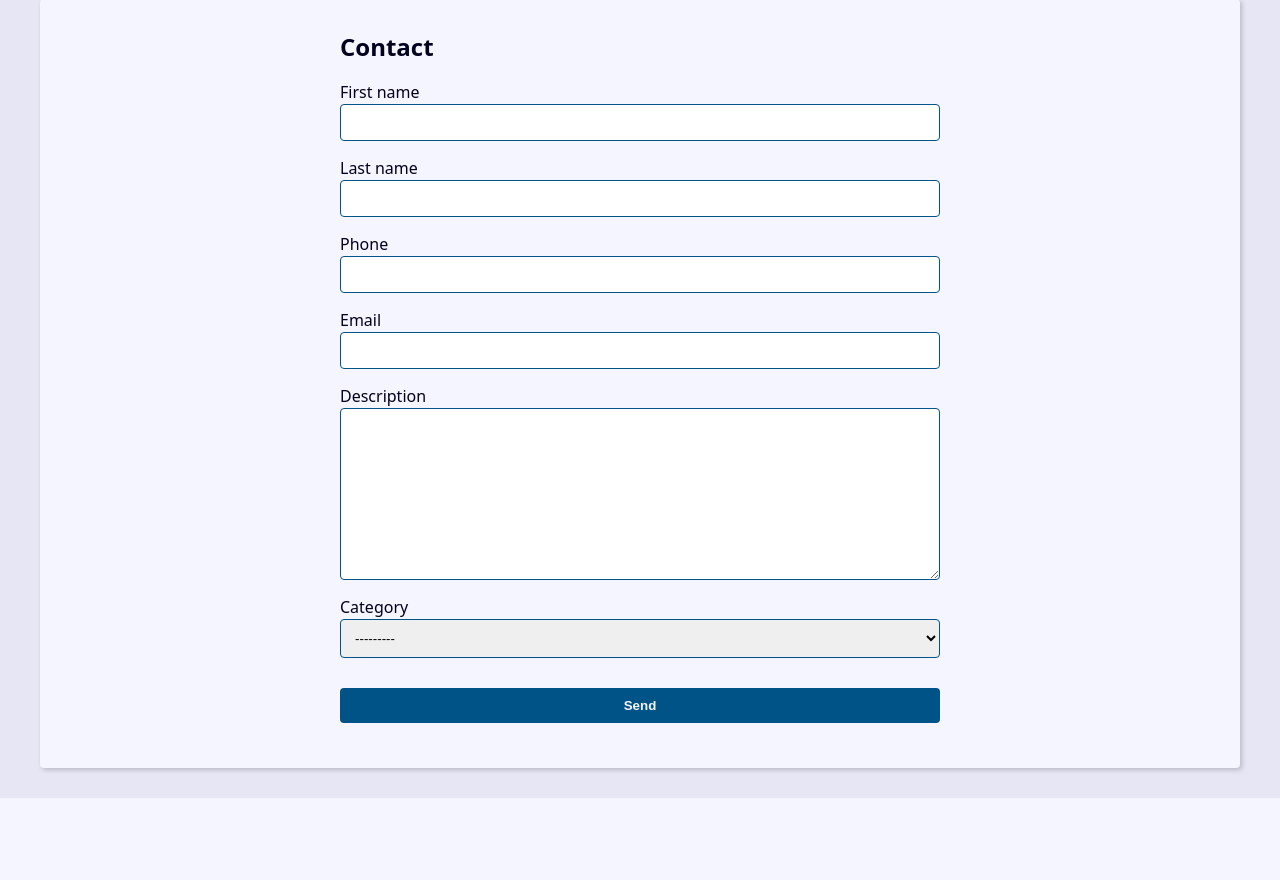
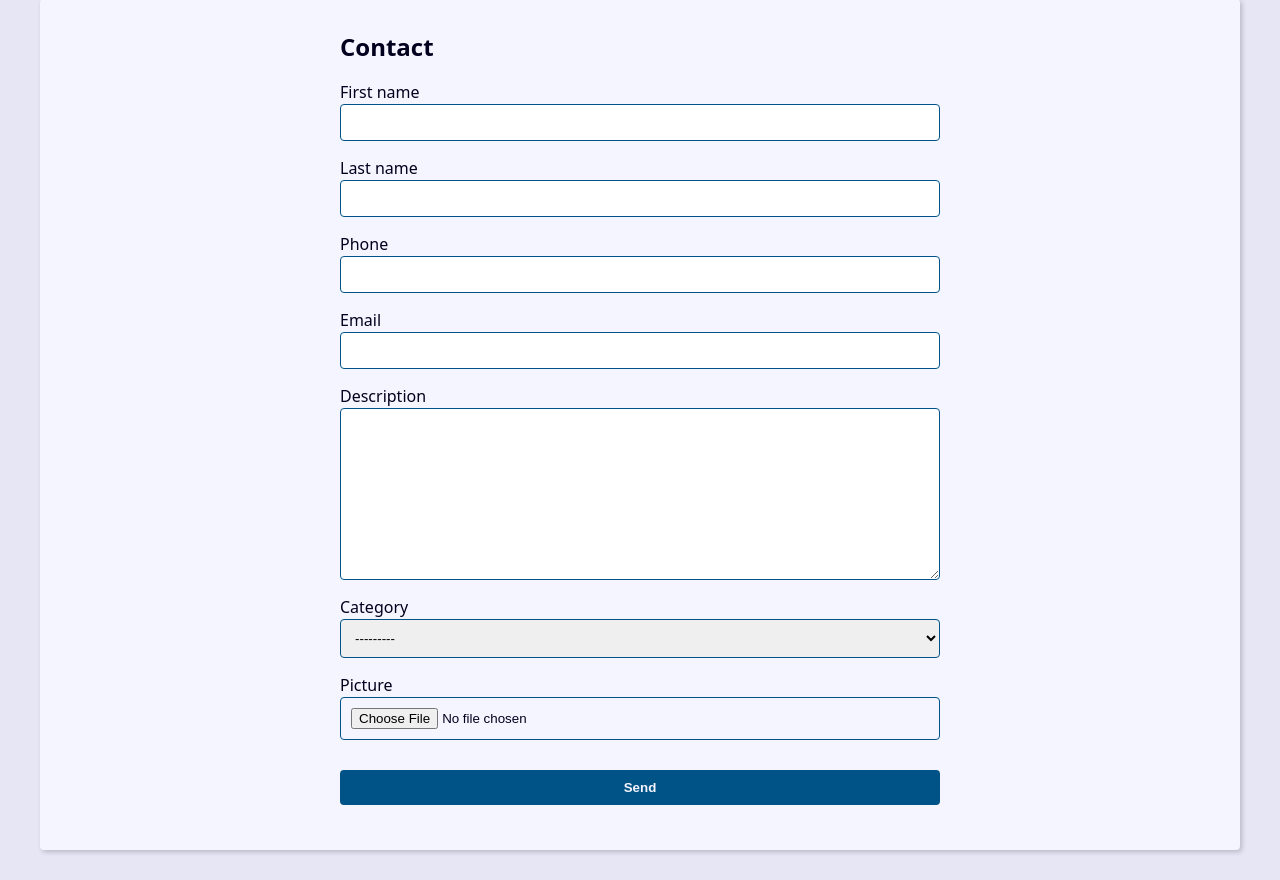
Before and after one commit to Alex-Junior-Dev/Python_Agenda, a Django app: template contact/templates/contact/create.html in a window 1280 px wide. Shown: the part 270-1150 px from the top of the page. Before the commit the page ends 1068 px from the top, so only its background shows below. Run offline with Django 5.2, Linux system fonts and the light colour scheme; the template is opened without the code that fills it: values that come from a table or form of the project are taken from there, others are empty; parts of the project's set-up code (start-up, migrations or seed data) failed here and were passed over.

Commit message:
Added the picture field and the logic to send and show the picture file

```diff
--- a/contact/forms.py
+++ b/contact/forms.py
@@ -6,52 +6,21 @@ from . import models
 
 
 class ContactForm(forms.ModelForm):
-    # first_name = forms.CharField(
-    #     widget=forms.TextInput(
-    #         attrs={
-    #             'class': 'classe-a classe-b',
-    #             'placeholder': 'Aqui veio do init',
-    #         }
-    #     ),
-    #     label='Primeiro Nome',
-    #     help_text='Texto de ajuda para seu usuário',
-    # )
-
-    # Qualquer = forms.CharField(
-    #     widget=forms.TextInput(
-    #         attrs={
-    #             'class': 'classe-a classe-b',
-    #             'placeholder': 'Aqui veio do init',
-    #         }
-    #     ),
-    #     label='Qualquer criado pelo forms',
-    #     help_text='Texto de ajuda para seu usuário',
-    # )
-
-
-    def __init__(self, *args, **kwargs):
-        super().__init__(*args, **kwargs)
-
-        # self.fields['first_name'].widget.attrs.update({
-        #     'class': 'classe-a classe-b',
-        #     'placeholder': 'Aqui veio do init',
-        # })
+    picture = forms.ImageField(
+        widget=forms.FileInput(
+            attrs={
+                'accept': 'image/*'
+            }
+        )
+    )
 
     class Meta:
         model = models.Contact
         fields = (
             'first_name', 'last_name', 'phone', 'email', 'description',
-            'category',
+            'category', 'picture',
         )
 
-        # widgets = {
-        #     'first_name': forms.TextInput(
-        #         attrs={
-        #             'class': 'classe-a classe-b',
-        #             'placeholder': 'Escreva aqui',
-        #         }
-        #     )
-        # }
 
     def clean(self):
         cleaned_data = self.cleaned_data
--- a/contact/templates/contact/contact.html
+++ b/contact/templates/contact/contact.html
@@ -12,6 +12,12 @@
         <p><b>Created Date: </b> {{ contact.created_date }}</p>
         <p><b>Description: </b> {{ contact.description }}</p>
         <p><b>Category: </b> {{ contact.category.name }}</p>
+
+        {% if contact.picture %}
+        <p>
+            <img src="{{contact.picture.url}}" alt="{{contact.first_name}} {{contact.last_name}}">
+        </p>
+        {% endif %}
 
         <div class="contact-links">
             <a  class="btn btn-link" href="{% url "contact:update" contact.id %}">Update</a>
--- a/contact/templates/contact/create.html
+++ b/contact/templates/contact/create.html
@@ -22,7 +22,14 @@
                         {% if field.help_text %}
                             <p class="help_text">{{ field.help_text }}</p>
                         {% endif %}
+
                     </div>
+
+                    {% if field.name == 'picture' and field.value.url %}
+                        <div class="form-group">
+                            <img src="{{field.value.url}}" alt="">
+                        </div>
+                    {% endif %}
                 {% endfor %}
             </div>
 
--- a/contact/views/contact_forms.py
+++ b/contact/views/contact_forms.py
@@ -11,7 +11,7 @@ def create(request):
 
     if request.method == 'POST':
 
-        form = ContactForm(request.POST)
+        form = ContactForm(request.POST, request.FILES)
 
         context = {
             'form': form,
@@ -50,7 +50,7 @@ def update(request, contact_id):
 
     if request.method == 'POST':
 
-        form = ContactForm(request.POST, instance=contact)
+        form = ContactForm(request.POST, request.FILES, instance=contact)
 
         context = {
             'form': form,
```
